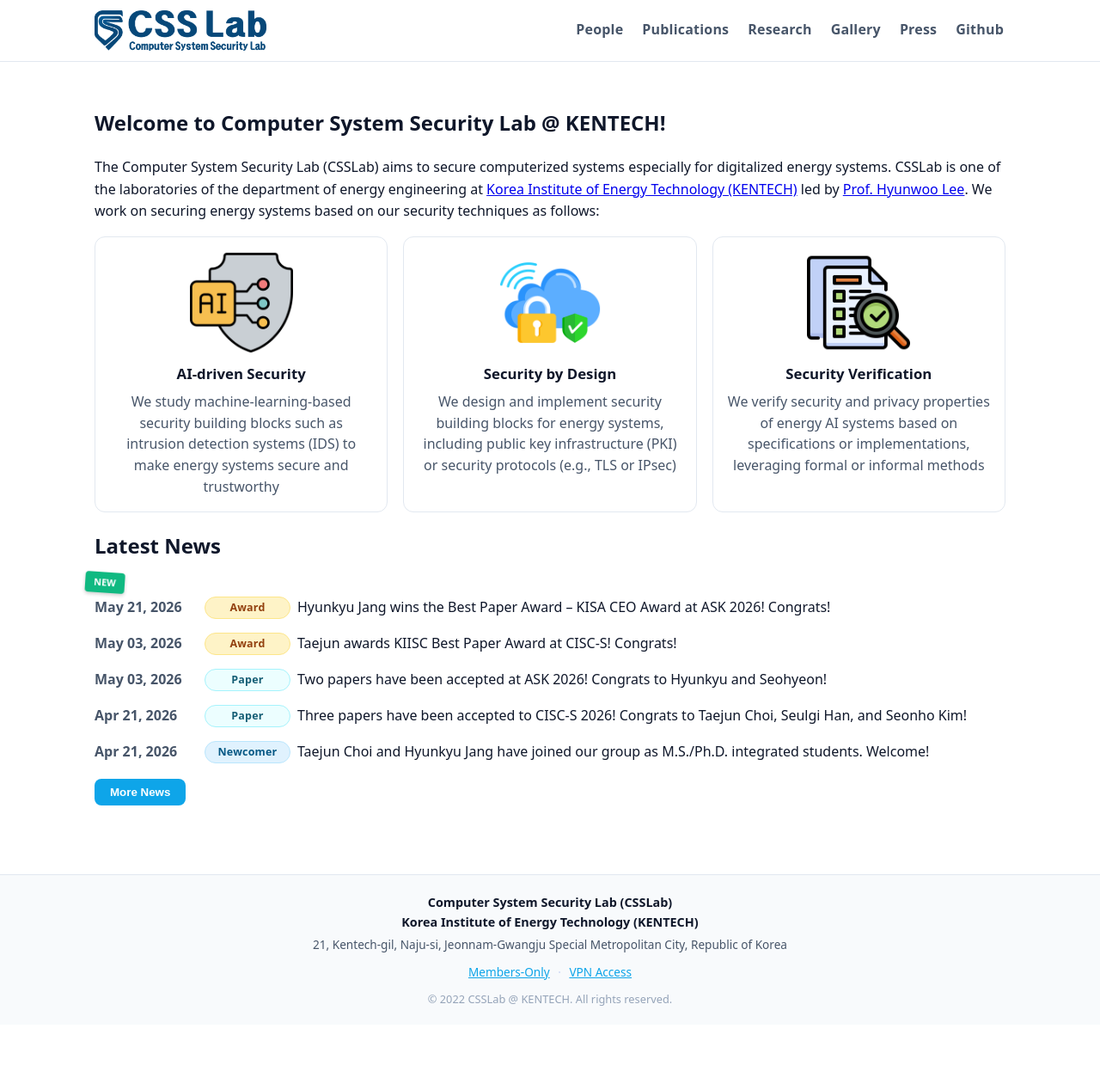
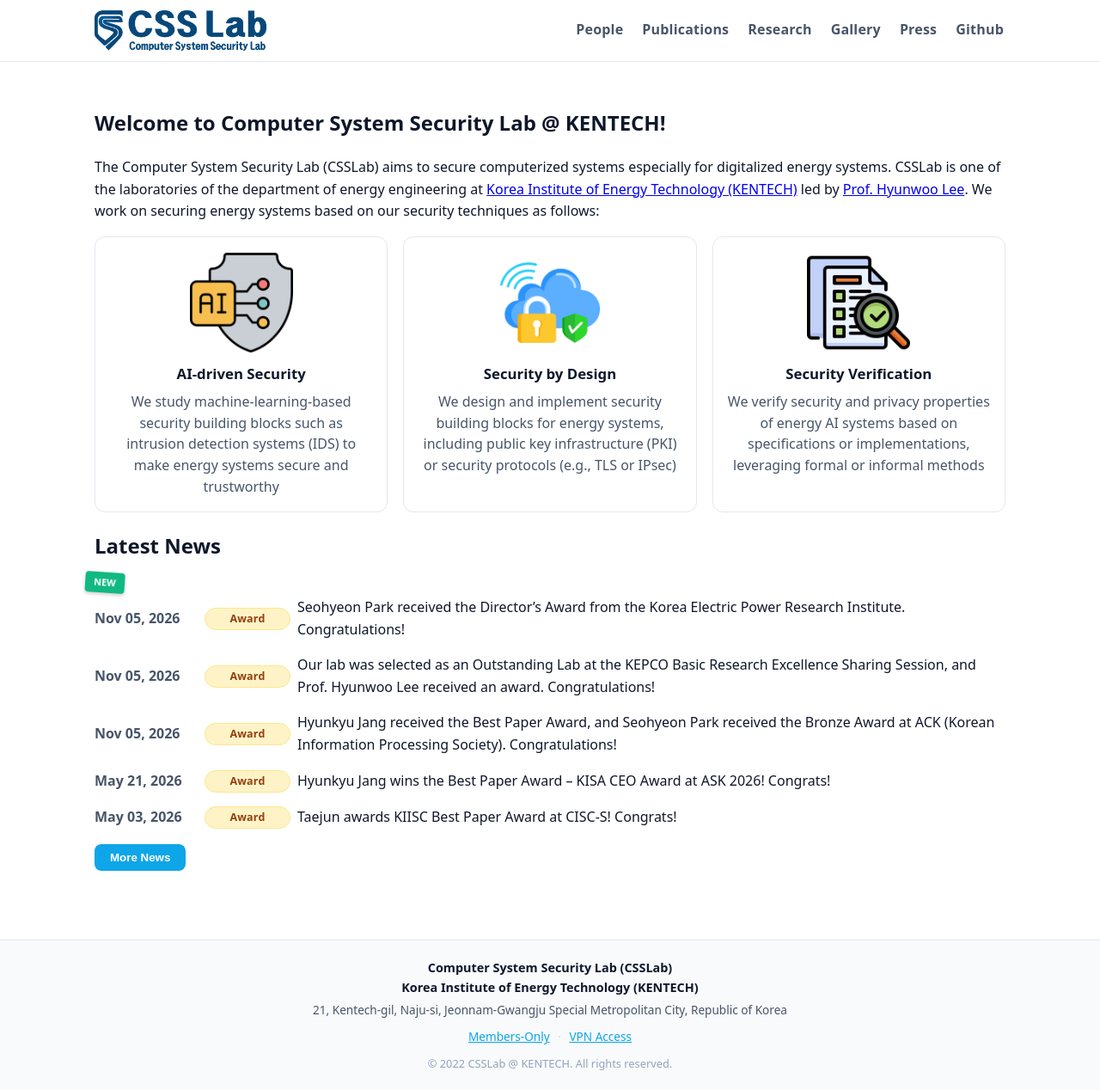
Before and after one commit to comsyssec/comsyssec.github.io, a Jekyll site: the page built from index.md, in a window 1280 px wide. Shown: the whole page at 86% size. Built offline with Jekyll 4.4.1, drawn with Linux system fonts in a browser that asks for light colours; before the commit the page ends 1192 px from its top, so only the background shows below that.

Commit message:
news updated.

```diff
--- a/_data/news.yml
+++ b/_data/news.yml
@@ -1,3 +1,18 @@
+- sort_key: 20261105030000
+  date: 2026-11-05
+  category: award
+  title: "Seohyeon Park received the Director’s Award from the Korea Electric Power Research Institute. Congratulations!"
+
+- sort_key: 20261105020000
+  date: 2026-11-05
+  category: award
+  title: "Our lab was selected as an Outstanding Lab at the KEPCO Basic Research Excellence Sharing Session, and Prof. Hyunwoo Lee received an award. Congratulations!"
+
+- sort_key: 20261105010000
+  date: 2026-11-05
+  category: award
+  title: "Hyunkyu Jang received the Best Paper Award, and Seohyeon Park received the Bronze Award at ACK (Korean Information Processing Society). Congratulations!"
+
 - sort_key: 20260521215700
   date: 2026-05-21
   category: award
```
